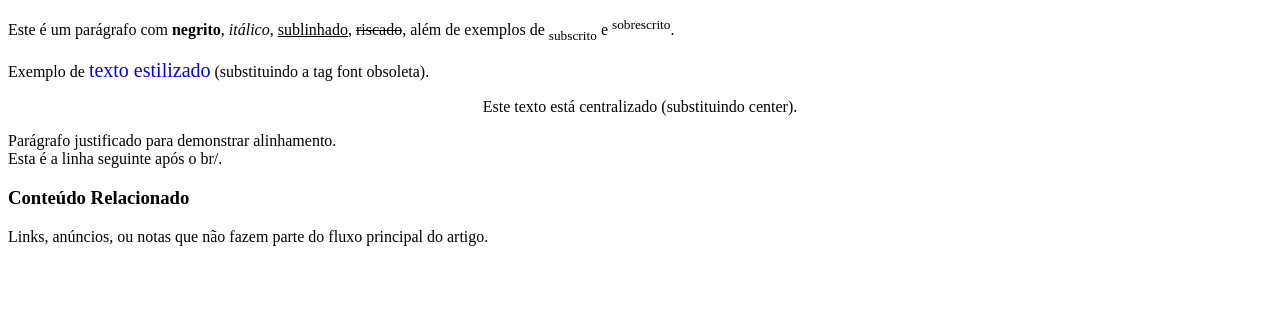
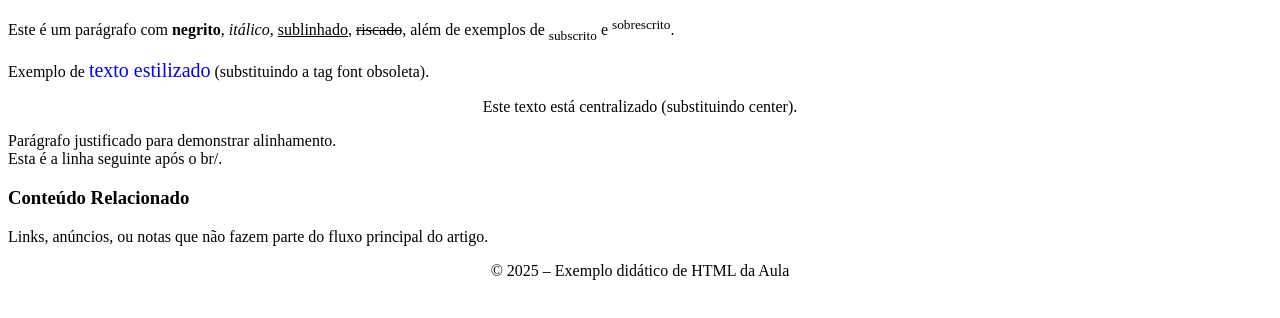
Before and after one commit to GiovanniCabralO/web-design-tarefa3, a plain HTML site: page index.html in a window 1280 px wide. Shown: the part 346-664 px from the top of the page. Drawn offline with Linux system fonts and the light colour scheme.

Commit message:
commit 10

```diff
--- a/index.html
+++ b/index.html
@@ -48,6 +48,7 @@
                 <p>Links, anúncios, ou notas que não fazem parte do fluxo principal do artigo.</p>
             </aside>
 
+            <footer id="rodape" style="text-align: center;">© 2025 – Exemplo didático de HTML da Aula</footer>
         </header>
     </body>
 </html>
```
